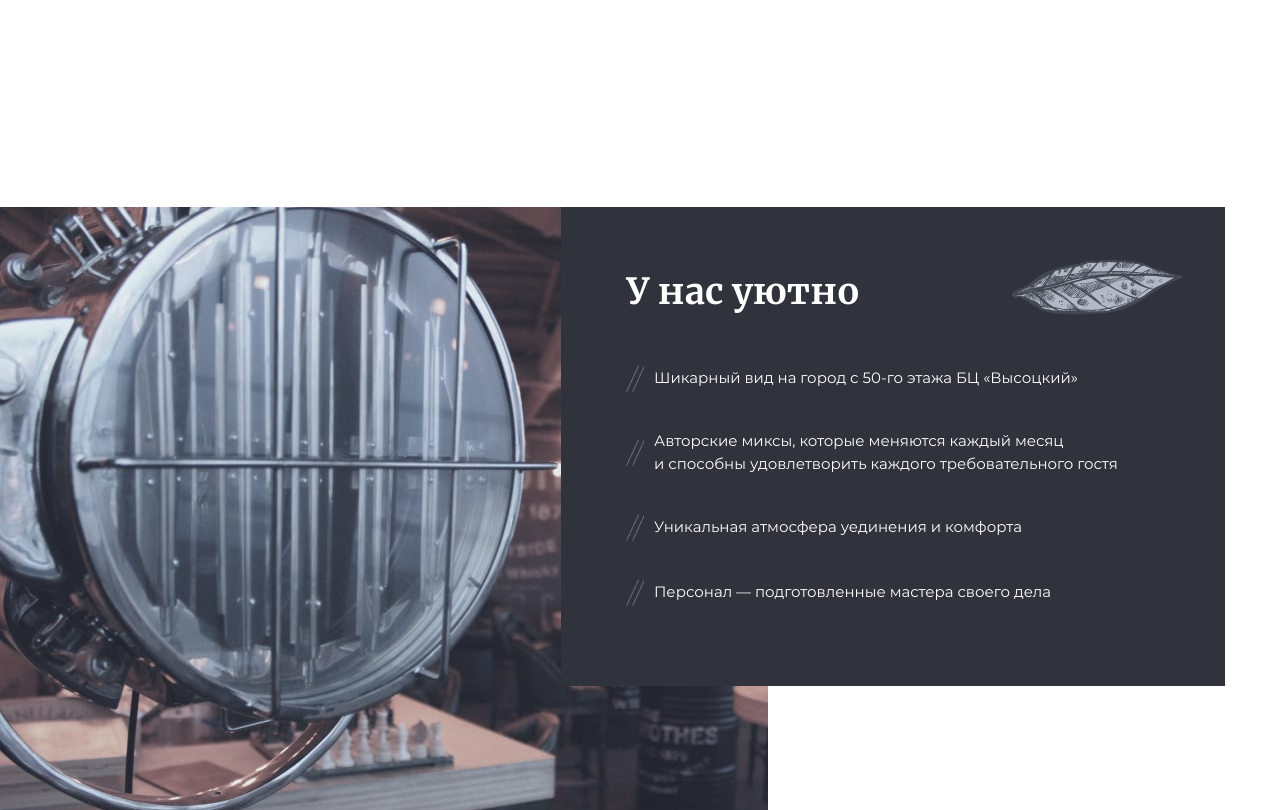
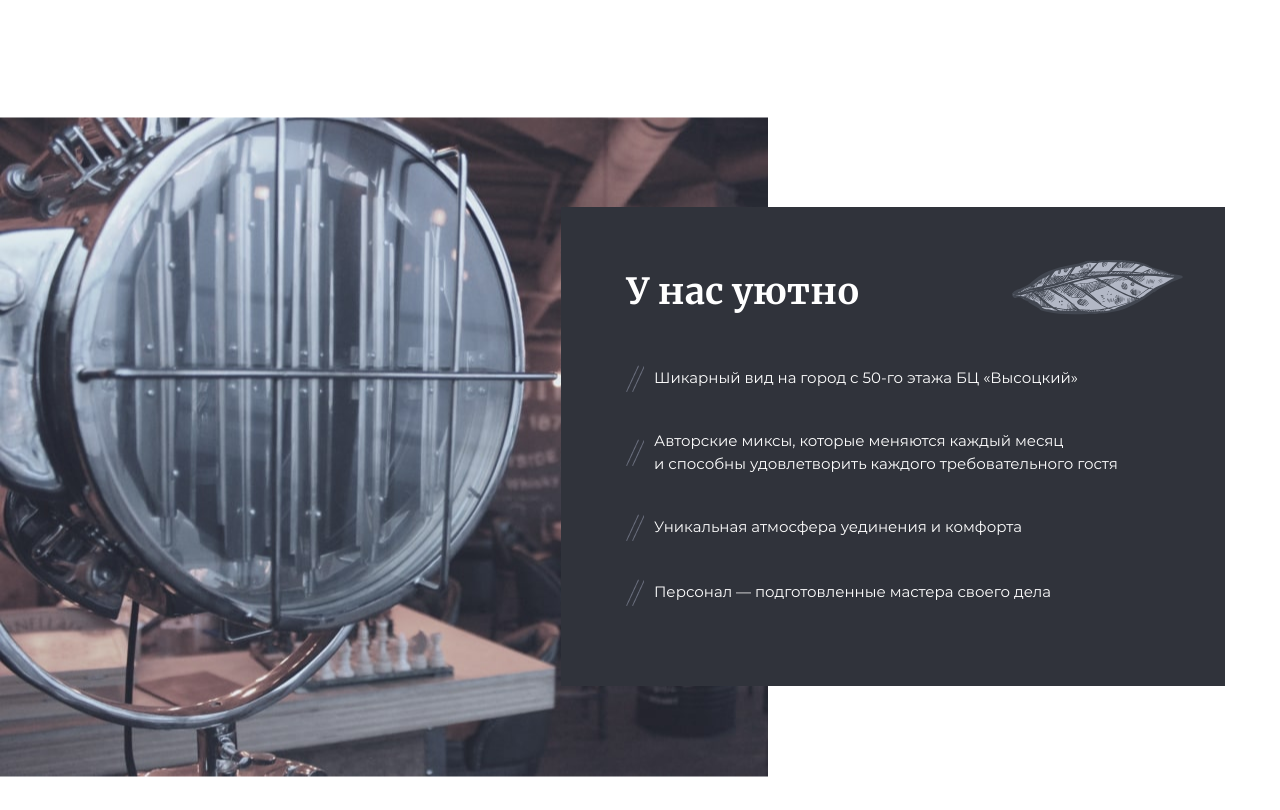
Before and after one commit to Helsbery/project-hookah, a plain HTML site: page index.html in a window 1280 px wide. Shown: the part 2898-3708 px from the top of the page. Drawn offline with nearby package versions, Linux system fonts and the light colour scheme; some packages are replaced by stand-ins of ours; a script that the page names is missing.

Commit message:
fixed the position of the description-left block

```diff
--- a/css/style.css
+++ b/css/style.css
@@ -658,12 +658,14 @@ img {
 
 .description-left {
     position: absolute;
+    top: -50%;
     left: 0;
     width: 60%;
     height: 100%;
     background-image: url("../image/1200/descr-left--img.jpg");
     background-repeat: no-repeat;
     background-size: cover;
+    transform: translateY(50%);
 }
 
 .description-right {
```
